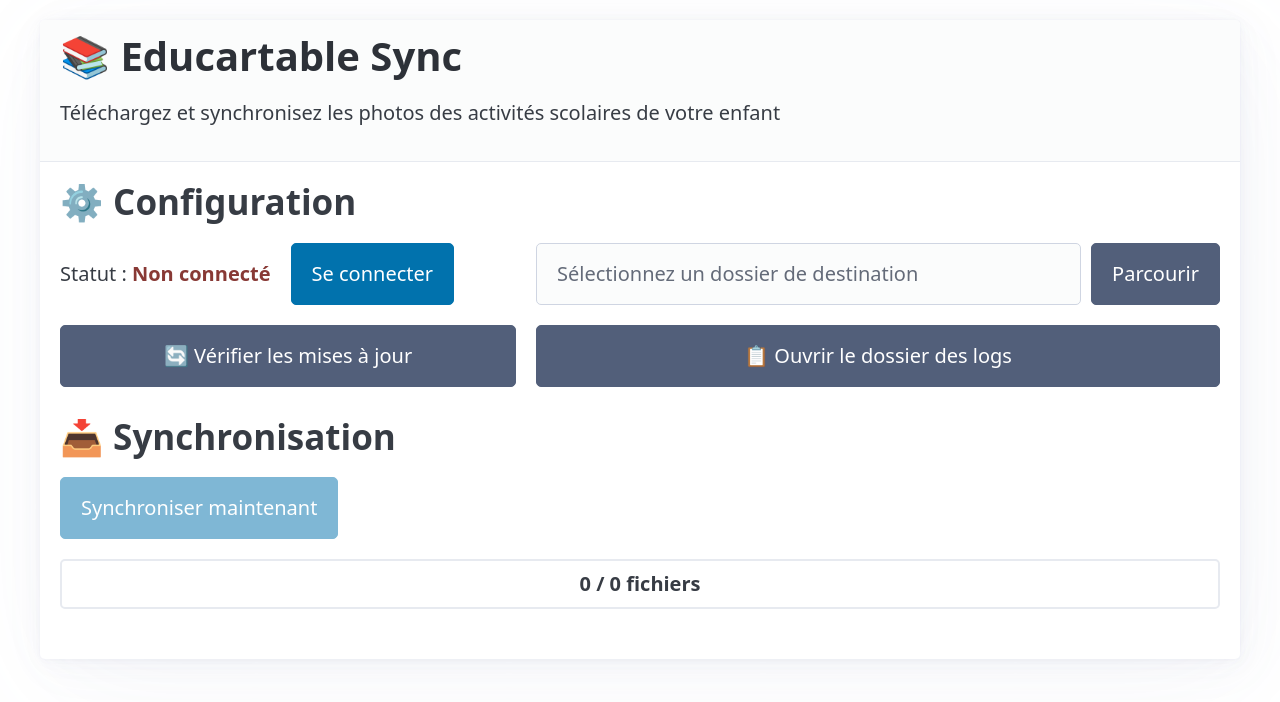
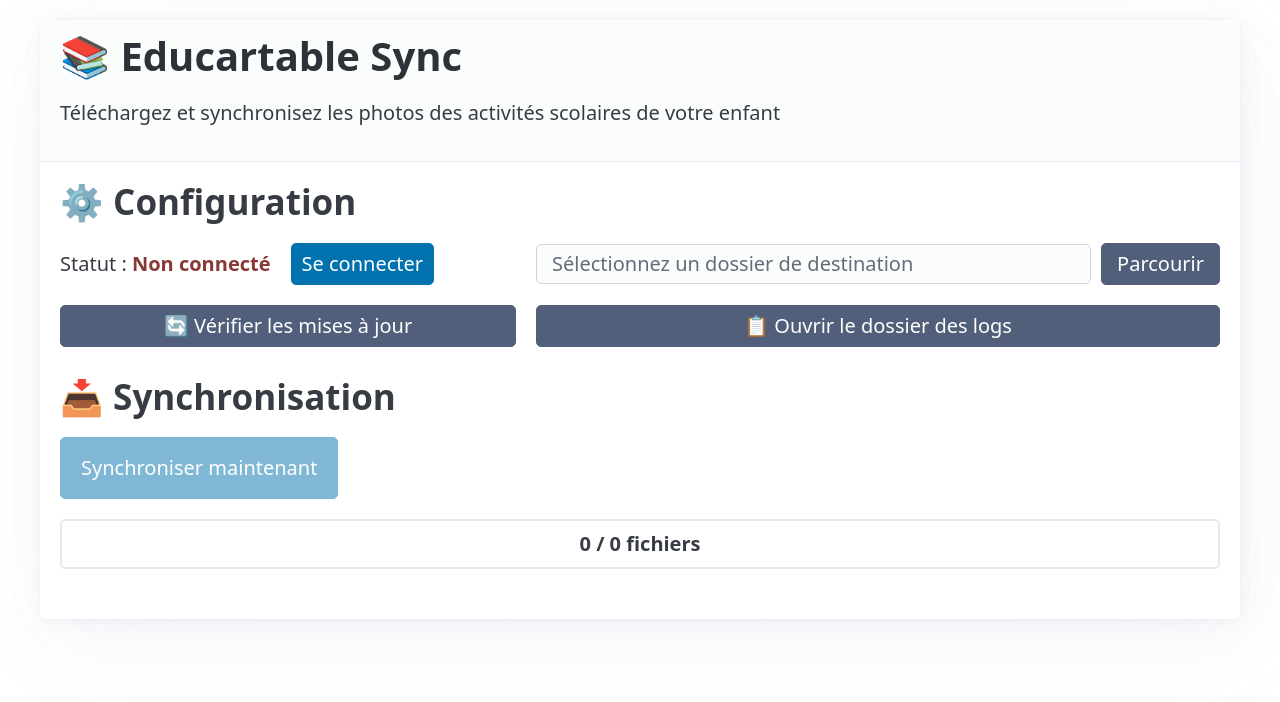
Before and after one commit to bombfork/educartable-sync, a plain HTML site: page src/index.html in a window 1280 px wide. Drawn offline with nearby package versions, Linux system fonts and the light colour scheme.

Commit message:
chore: cleanup UI

```diff
--- a/src/index.html
+++ b/src/index.html
@@ -1,5 +1,6 @@
 <!DOCTYPE html>
 <html lang="en">
+
 <head>
   <meta charset="UTF-8">
   <meta name="viewport" content="width=device-width, initial-scale=1.0">
@@ -11,6 +12,7 @@
   <!-- Custom styles -->
   <link rel="stylesheet" href="styles.css">
 </head>
+
 <body>
   <main class="container">
     <article>
@@ -28,23 +30,26 @@
           <div>
             <div style="display: flex; align-items: center; gap: 1rem; margin-bottom: 1rem;">
               <span>Statut : <strong id="auth-status" class="status-disconnected">Non connecté</strong></span>
-                            <button id="login-btn">Se connecter</button>
-                            <button id="logout-btn" class="secondary hidden" style="margin: 0; padding: 0.25rem 0.75rem;">Déconnexion</button>
+              <button id="login-btn" style="margin: 0; padding: 0.25rem 0.50rem;">Se connecter</button>
+              <button id="logout-btn" class="secondary hidden"
+                style="margin: 0; padding: 0.25rem 0.75rem;">Déconnexion</button>
             </div>
 
-                        <button id="check-updates-btn" class="secondary" style="margin: 0; width: 100%;">
+            <button id="check-updates-btn" class="secondary" style="margin: 0; width: 100%; padding: 0.25rem 0.75rem;">
               🔄 Vérifier les mises à jour
             </button>
           </div>
 
           <!-- Right column: Sync path and Logs -->
           <div>
-                        <div style="display: grid; grid-template-columns: 1fr auto; gap: 0.5rem; align-items: center; margin-bottom: 1rem;">
-                            <input type="text" id="sync-path" readonly placeholder="Sélectionnez un dossier de destination" style="cursor: pointer; margin: 0;">
-                            <button id="browse-btn" class="secondary" style="margin: 0;">Parcourir</button>
+            <div
+              style="display: grid; grid-template-columns: 1fr auto; gap: 0.5rem; align-items: center; margin-bottom: 1rem;">
+              <input type="text" id="sync-path" readonly placeholder="Sélectionnez un dossier de destination"
+                style="cursor: pointer; margin: 0; padding: 0.65rem 0.75rem;">
+              <button id="browse-btn" class="secondary" style="margin: 0; padding: 0.25rem 0.75rem;">Parcourir</button>
             </div>
 
-                        <button id="open-logs-btn" class="secondary" style="margin: 0; width: 100%;">
+            <button id="open-logs-btn" class="secondary" style="margin: 0; width: 100%; padding: 0.25rem 0.75rem;">
               📋 Ouvrir le dossier des logs
             </button>
           </div>
@@ -72,4 +77,5 @@
 
   <script src="main.js" type="module"></script>
 </body>
+
 </html>
--- a/src/styles.css
+++ b/src/styles.css
@@ -115,6 +115,17 @@ main.container {
     white-space: nowrap;
 }
 
+
+/* ============================================
+   Configuration Elements
+   ============================================ */
+
+/* Compact input field in configuration section */
+input#sync-path {
+    height: 2rem !important;
+    padding: 0.25rem 0.75rem !important;
+    box-sizing: border-box !important;
+}
 
 /* ============================================
    Button Spacing
```
Lines whose indentation alone changed are shown as unchanged.
